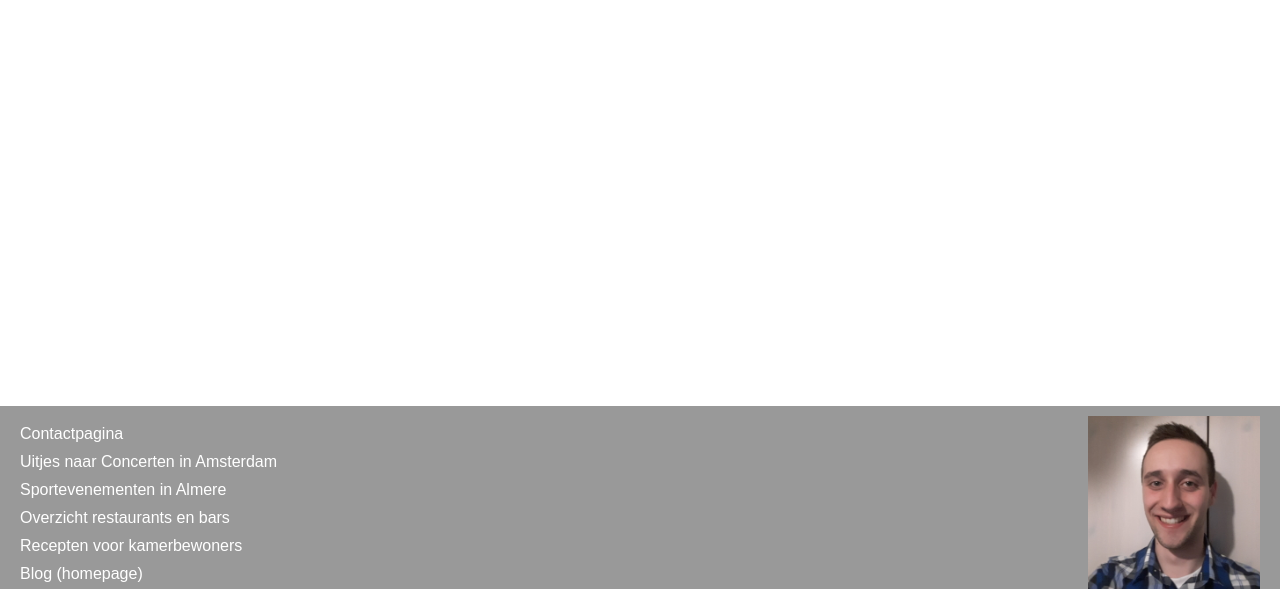
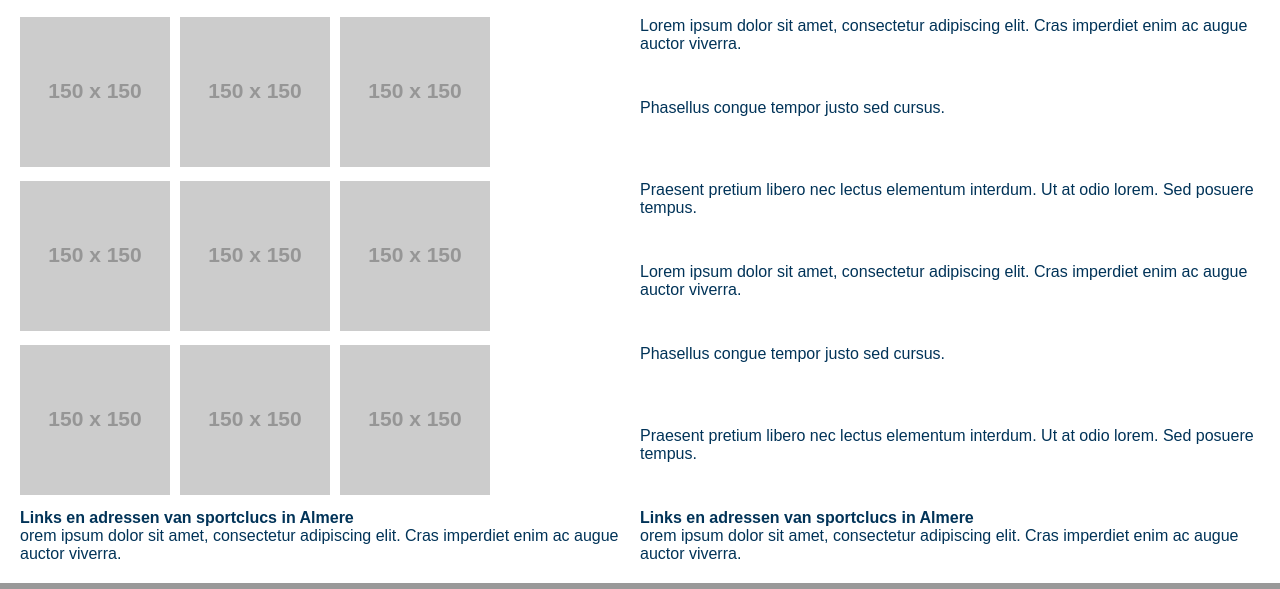
Before and after one commit to thomkok18/html-cursus, a plain HTML site: page Bierhier Project (HTML CSS)/views/sport/sport.html in a window 1280 px wide. Shown: the part 180-769 px from the top of the page. Drawn offline with Linux system fonts and the light colour scheme; placeholder pictures from the web are drawn by us.

Commit message:
Sport page added.

```diff
--- a/Bierhier Project (HTML CSS)/css/sport.css
+++ b/Bierhier Project (HTML CSS)/css/sport.css
@@ -0,0 +1,37 @@
+.sport {
+    margin-bottom: 20px;
+}
+
+.sport-images a {
+    margin-bottom: 10px;
+    margin-right: 10px;
+}
+
+.sport-text {
+    display: flex;
+    flex-direction: column;
+}
+
+.sport-text > div {
+    height: 100%;
+}
+
+.row img {
+    width: 100%;
+}
+
+@media (max-width: 336px) {
+    .sport-description {
+        flex-direction: column;
+    }
+}
+
+@media (max-width: 1024px) {
+    .sport-images a {
+        margin-right: 0;
+    }
+
+    .sport-text {
+        margin-bottom: 10px;
+    }
+}
--- a/Bierhier Project (HTML CSS)/views/sport/sport.html
+++ b/Bierhier Project (HTML CSS)/views/sport/sport.html
@@ -21,14 +21,73 @@
 	</div>
 </nav>
 <main>
-	<h1>Sport</h1>
-	<div>
-		<div></div>
-		<div></div>
+	<h1 class="sport">Sport</h1>
+	<div class="row xl-col">
+		<div class="col sport-images">
+			<div class="row xl-col">
+				<a href="#">
+					<img src="https://placehold.jp/150x150.png" alt="image">
+				</a>
+				<a href="#">
+					<img src="https://placehold.jp/150x150.png" alt="image">
+				</a>
+				<a href="#">
+					<img src="https://placehold.jp/150x150.png" alt="image">
+				</a>
+			</div>
+			<div class="row xl-col">
+				<a href="#">
+					<img src="https://placehold.jp/150x150.png" alt="image">
+				</a>
+				<a href="#">
+					<img src="https://placehold.jp/150x150.png" alt="image">
+				</a>
+				<a href="#">
+					<img src="https://placehold.jp/150x150.png" alt="image">
+				</a>
+			</div>
+			<div class="row xl-col">
+				<a href="#">
+					<img src="https://placehold.jp/150x150.png" alt="image">
+				</a>
+				<a href="#">
+					<img src="https://placehold.jp/150x150.png" alt="image">
+				</a>
+				<a href="#">
+					<img src="https://placehold.jp/150x150.png" alt="image">
+				</a>
+			</div>
+		</div>
+		<div class="col sport-text">
+			<div>
+				Lorem ipsum dolor sit amet, consectetur adipiscing elit. Cras imperdiet enim ac augue auctor viverra.
+			</div>
+			<div>
+				Phasellus congue tempor justo sed cursus.
+			</div>
+			<div>
+				Praesent pretium libero nec lectus elementum interdum. Ut at odio lorem. Sed posuere tempus.
+			</div>
+			<div>
+				Lorem ipsum dolor sit amet, consectetur adipiscing elit. Cras imperdiet enim ac augue auctor viverra.
+			</div>
+			<div>
+				Phasellus congue tempor justo sed cursus.
+			</div>
+			<div>
+				Praesent pretium libero nec lectus elementum interdum. Ut at odio lorem. Sed posuere tempus.
+			</div>
+		</div>
 	</div>
-	<div>
-		<div></div>
-		<div></div>
+	<div class="row sport-description">
+		<div class="col">
+			<b>Links en adressen van sportclucs in Almere</b>
+			<div>orem ipsum dolor sit amet, consectetur adipiscing elit. Cras imperdiet enim ac augue auctor viverra.</div>
+		</div>
+		<div class="col">
+			<b>Links en adressen van sportclucs in Almere</b>
+			<div>orem ipsum dolor sit amet, consectetur adipiscing elit. Cras imperdiet enim ac augue auctor viverra.</div>
+		</div>
 	</div>
 </main>
 <footer>
```
